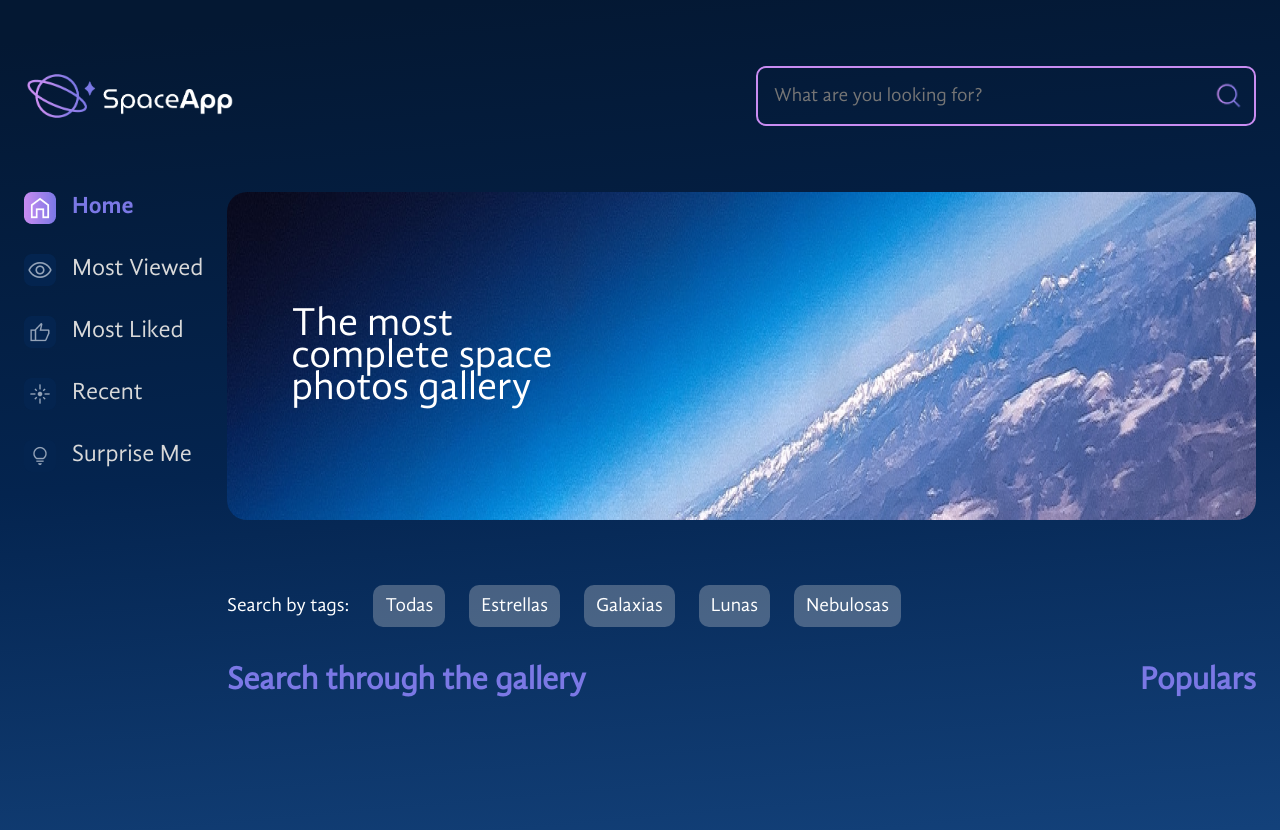
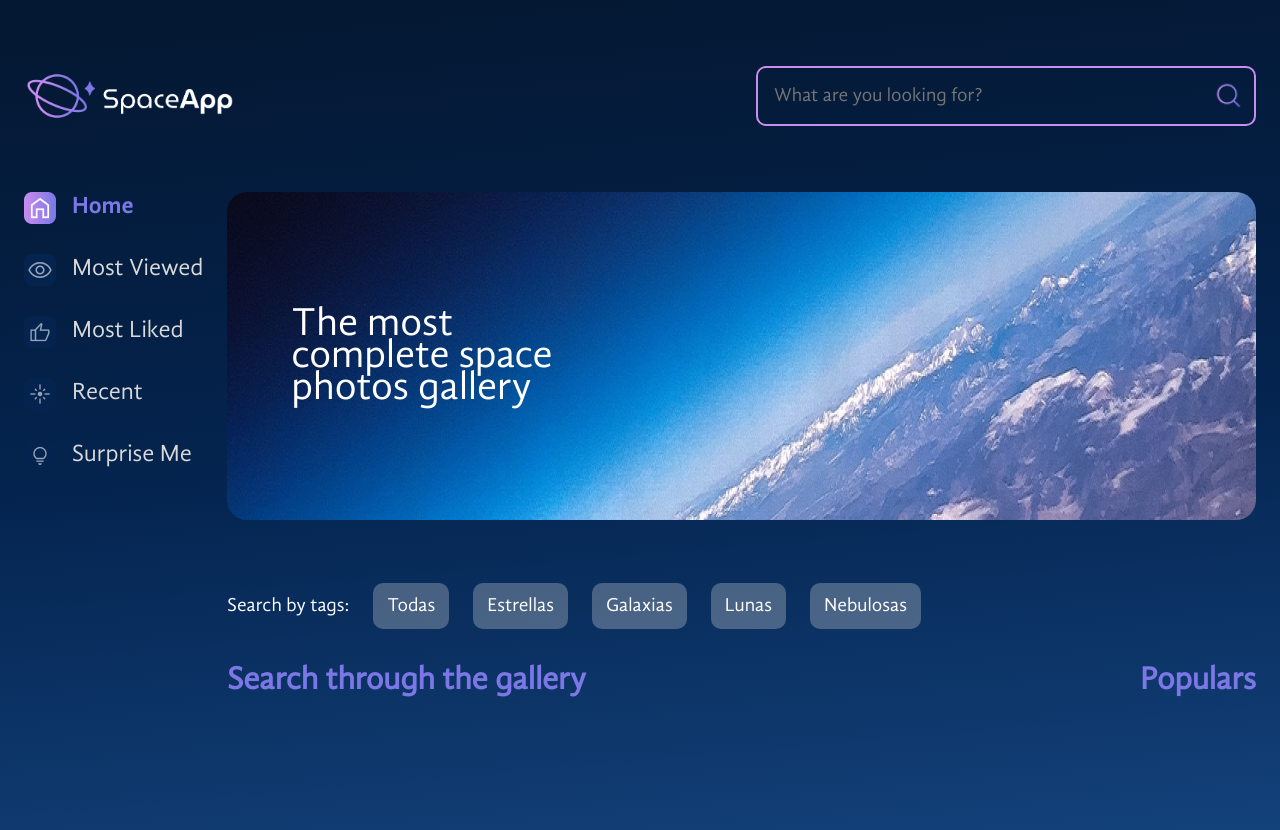
Before and after one commit to AbrahamOliden/react-space, a React (Vite) app: page / in a window 1280 px wide. Shown: the top 830 px of the page. Built offline with nearby package versions, Linux system fonts and the light colour scheme.

Commit message:
change border color on active prop to hover

```diff
--- a/src/components/Gallery/Tags/index.jsx
+++ b/src/components/Gallery/Tags/index.jsx
@@ -19,7 +19,10 @@ const StyledButton = styled.button`
     background-color: rgba(217, 217, 217, 0.3);
     color: #FFF;
     font-size: 1.2rem;
-    border: ${props => props.$active ? '2px solid #C98CF1' : 'none'};
+    border: 2px solid transparent;
+    &:hover {
+        border-color: #C98CF1;
+    };
     border-radius: 10px;
     box-sizing: border-box;
 `
```
